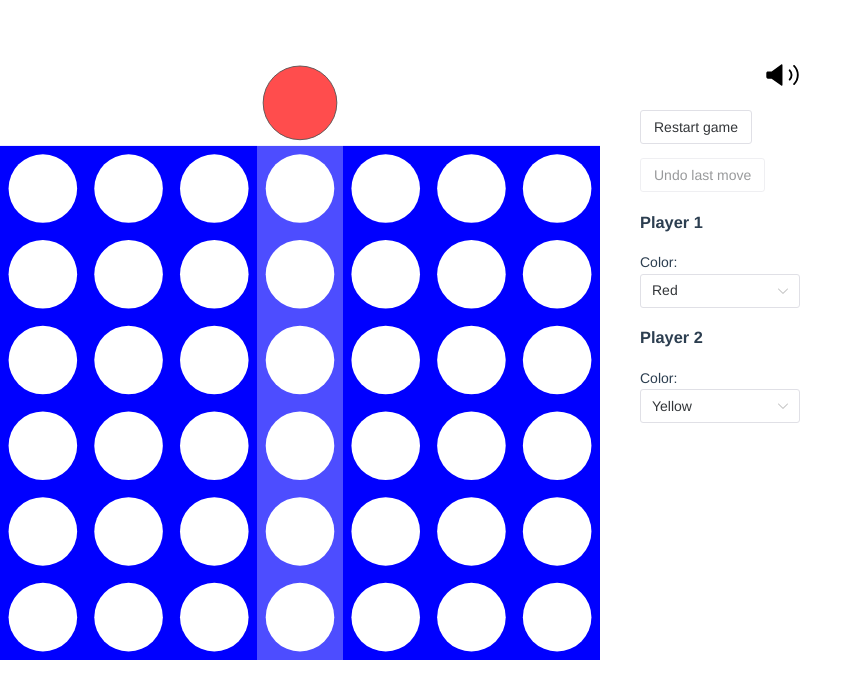
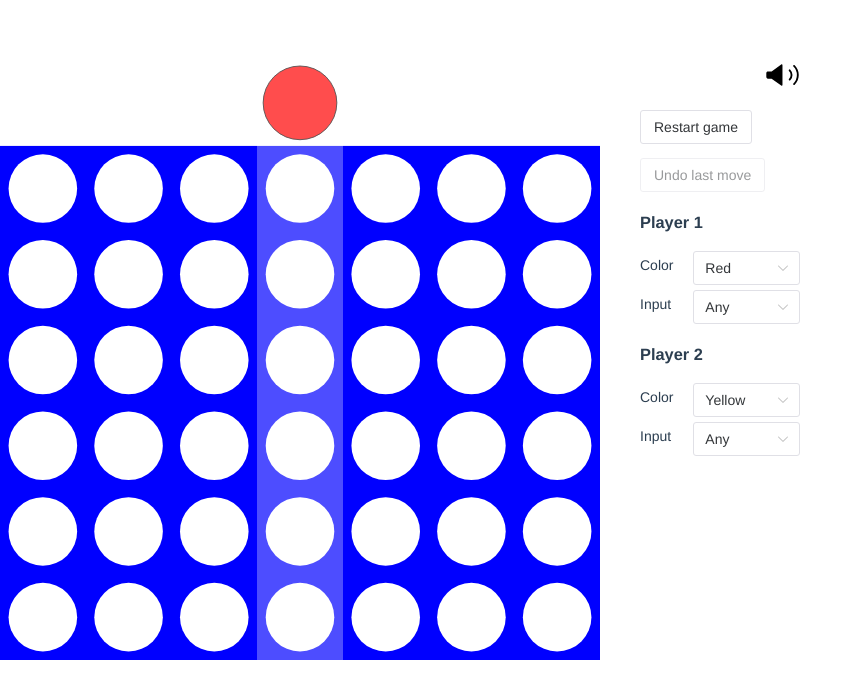
Before and after one commit to rosell-dk/connect-4, a Vue app: page / in a window 1280 px wide. Shown: the top 698 px of the page, without its empty margins (0-863 px from the left). Built offline with nearby package versions, Linux system fonts and the light colour scheme.

Commit message:
Select input method for players. Closes #24

```diff
--- a/src/components/ActionBar.vue
+++ b/src/components/ActionBar.vue
@@ -7,13 +7,20 @@ import MuteButton from './MuteButton.vue'
 
 const gameStore = useGameStore()
 
-let colorOptions = [
+const colorOptions = [
   {label: 'Red', value: 'red'},
   {label: 'Yellow', value: 'yellow'},
   {label: 'Green', value: 'green'},
   {label: 'Orange', value: 'orange'},
   {label: 'Purple', value: 'purple'},
 ]
+
+const inputMethods = [
+  {label: 'Any', value: 0},
+  {label: 'Mouse', value: 1},
+  {label: 'Keyboard', value: 2},
+]
+
 function onResetClick() {
     gameStore.$reset();
 }
@@ -36,10 +43,16 @@ function onUndoClick() {
       </n-button>
       <br>
     </p>
-    <div v-for="(player,index) in gameStore.players">
+    <div v-for="(player,index) in gameStore.players" class="actionbar-players">
       <h3>Player {{ index+1 }}</h3>
-      Color:
-      <n-select v-model:value="gameStore.players[index].color" :options="colorOptions" />
+      <div>
+        <label>Color</label>
+        <n-select v-model:value="gameStore.players[index].color" :options="colorOptions" />
+      </div>
+      <div>
+        <label>Input</label>
+        <n-select v-model:value="gameStore.players[index].inputMethod" :options="inputMethods" />
+      </div>
     </div>
   </div>
 </template>
@@ -51,6 +64,21 @@ function onUndoClick() {
 
   & > .mute-button {
     text-align: right;
+  }
+
+  & label {
+    line-height: 2;
+  }
+
+  .actionbar-players {
+    & > div {
+      display: flex;
+      margin-bottom: 5px;
+
+      & > label {
+        width: 80px;
+      }
+    }
   }
 }
 
--- a/src/components/GameBoard.vue
+++ b/src/components/GameBoard.vue
@@ -30,6 +30,9 @@ function insertDisc(columnIndex:number):void {
 }
 
 useEventListener(document, 'keydown', (event) => {
+  if (!gameStore.isKeyboardAllowdForCurrentPlayer()) {
+    return
+  }
   switch (event.key) {
     case 'ArrowLeft':
       activeColumn.value = Math.max(activeColumn.value-1, -1);  // allow out of board
@@ -178,7 +181,7 @@ function onDiscLeave(el:any, b:any) {
         />-->
       </svg>
       <div
-        v-show="gameStore.gameActive"
+        v-show="gameStore.gameActive && gameStore.isMouseAllowdForCurrentPlayer()"
         class="column-hover-sensor"
       >
         <div
--- a/src/stores/GameStore.ts
+++ b/src/stores/GameStore.ts
@@ -13,6 +13,7 @@ interface Disc {
 
 interface Player {
   color: string;
+  inputMethod: number;    // 0=any, 1=mouse only, 2=keyboard only
 }
 
 interface GameData {
@@ -47,15 +48,15 @@ export const useGameStore = defineStore('GameStore', {
       },
       board: board,
       discs: [],
-      whosTurn: 1,
+      whosTurn: 1,        // beware: this is 1-indexed (TODO: change to zero-index)
       whoWon: 0,
       gameActive: true,
       requiredToWin: 4,    // number of connected required to win
       muted: false,
       history: [],
       players: [
-        {color: 'red'},
-        {color: 'yellow'}
+        {color: 'red', inputMethod: 0},
+        {color: 'yellow', inputMethod: 0}
       ]
     }
     return data
@@ -68,9 +69,17 @@ export const useGameStore = defineStore('GameStore', {
     gameOver: (state) => {
       return (state.whoWon > 0)
     },
-
+    currentInputMethod: (state) => {
+      return state.players[state.whosTurn - 1].inputMethod
+    },
   },
   actions: {
+    isKeyboardAllowdForCurrentPlayer() {
+      return (this.currentInputMethod != 1)
+    },
+    isMouseAllowdForCurrentPlayer() {
+      return (this.currentInputMethod != 2)
+    },
     getCellValue(col:number, row:number):number {
       if ((col < 0) || (row < 0) || (col>this.dimension.cols -1) || (row>this.dimension.rows - 1)) {
         return -1
```
Also changed, not shown: 1 other file (tests, documents, lock files or other folders).
